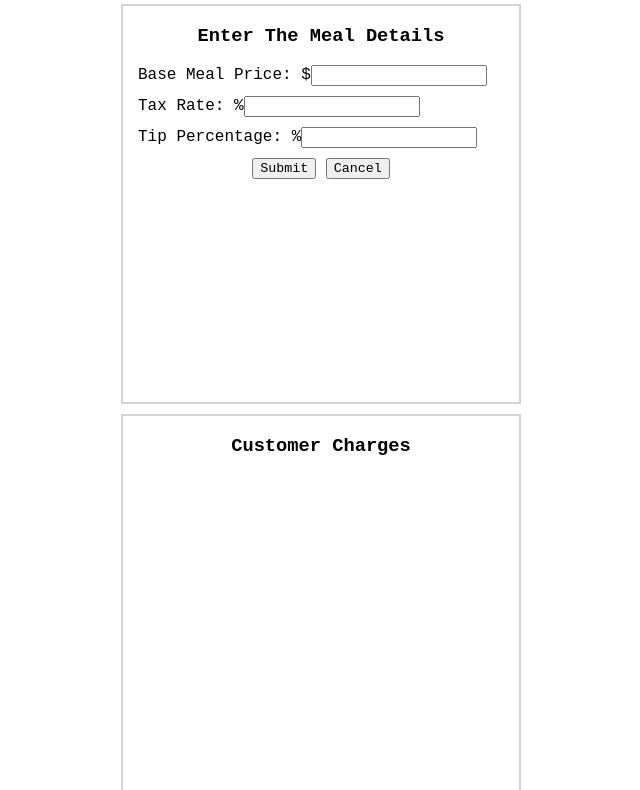
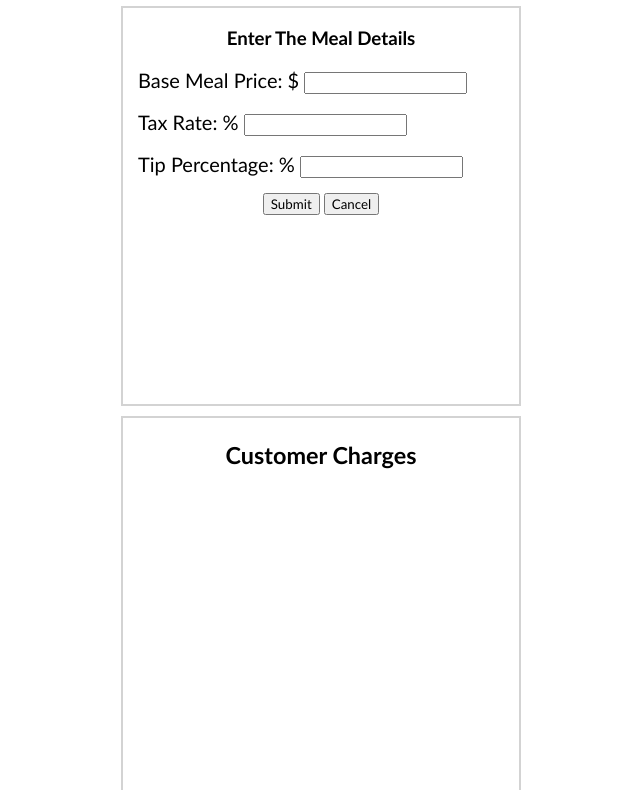
Before and after one commit to andrewbituin/solo-waitstaff-Andrew, a plain HTML site: page index.html in a window 1280 px wide. Shown: the part 76-866 px from the top of the page, without its empty margins (319-959 px from the left). Drawn offline with nearby package versions, Linux system fonts and the light colour scheme.

Commit message:
reverted size of last two boxes

```diff
--- a/index.css
+++ b/index.css
@@ -1,6 +1,6 @@
 * {
     box-sizing: border-box;
-    font-family: 'Courier New', Courier, monospace;
+    font-family: 'Gill Sans', 'Gill Sans MT', Calibri, 'Trebuchet MS', sans-serif;
 }
 
 header{
@@ -27,7 +27,12 @@ body{
     margin-bottom: 10px;
     margin-left: 15px;
     text-align: left;
+    font-size: 20px;
 
+}
+
+.js-form{
+    margin: 5px;
 }
 
 
@@ -39,6 +44,8 @@ body{
    text-align: center;
    margin: auto;
    margin-bottom: 10px;
+   font-size: 20px;
+
 }
 
 
@@ -55,4 +62,6 @@ body{
 
 li{
     text-align: left;
+    list-style: none;
+    margin-bottom: 5px;
 }
--- a/index.html
+++ b/index.html
@@ -15,13 +15,13 @@
         <div id="meal-details">
             <h3>Enter The Meal Details</h3>
             <form class='meal-details-form meal-price'>
-                Base Meal Price: $<input type="text" class="js-meal-price-entry">
+                Base Meal Price: $<input type="text" class="js-form js-meal-price-entry">
             </form>
             <form class='meal-details-form tax-rate'>
-                Tax Rate: %<input type="text" class="js-tax-rate-entry">
+                Tax Rate: %<input type="text" class="js-form js-tax-rate-entry">
             </form>
             <form class='meal-details-form tip-percentage'>
-                Tip Percentage: %<input type="text" class="js-tip-percentage-entry">
+                Tip Percentage: %<input type="text" class="js-form js-tip-percentage-entry">
             </form>
             <button type="submit" class="submit-button" form="form1" value="Submit">Submit</button>
             <button type="submit" class="cancel-button" form="form1" value="Submit">Cancel</button>
```
